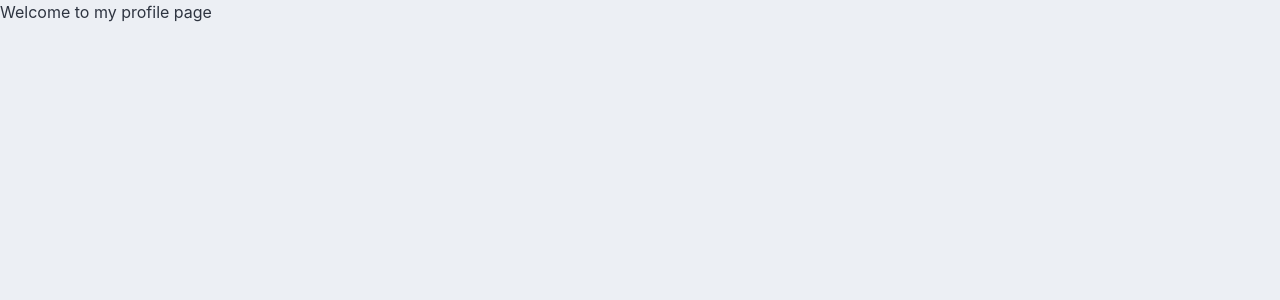
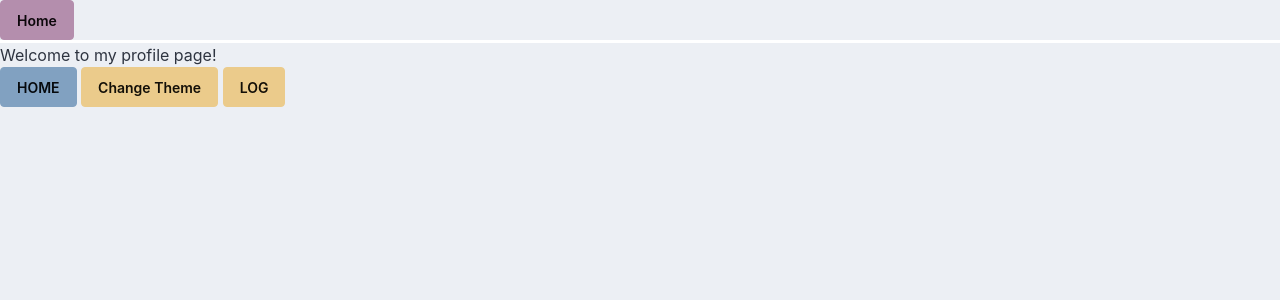
Before and after one commit to HUB4-x/gitHub_Pages_Test, a SvelteKit app: page / in a window 1280 px wide. Shown: the top 300 px of the page. Built offline with nearby package versions, Linux system fonts and the light colour scheme.

Commit message:
added changing theme functionality

```diff
--- /dev/null
+++ b/src/lib/stores/theme.ts
@@ -0,0 +1,47 @@
+/* eslint-disable @typescript-eslint/no-unused-vars */
+/**
+ * Utility functions and storage for the app's theme.
+ */
+import { writable } from "svelte/store"
+
+const LIGHT_x_DARK_THEME: [string, string] = ['nord', 'business'] //maybe make this as an export var
+
+const THEME_LOCAL_STORAGE_KEY: string = 'theme-portfolio-page'
+
+export const currently_active_theme = writable<string>(LIGHT_x_DARK_THEME[0])
+export const is_light_theme_active = writable<boolean>(true)
+
+export function changeTheme() {
+    const light_theme: string = LIGHT_x_DARK_THEME[0]
+    const dark_theme: string = LIGHT_x_DARK_THEME[1]
+    const current_theme: string = get_currently_active_theme()
+
+    if(current_theme === LIGHT_x_DARK_THEME[0]){
+        changeThemeVars(dark_theme, false)
+    } else {
+        changeThemeVars(light_theme, true)
+    }
+}
+
+
+function changeThemeVars(theme_string: string, isLightTheme: boolean, localstorage_key_string: string = THEME_LOCAL_STORAGE_KEY){
+    is_light_theme_active.set(isLightTheme)
+    currently_active_theme.set(theme_string)
+    document.documentElement.setAttribute('data-theme', theme_string);
+    localStorage.setItem(localstorage_key_string, theme_string);
+}
+
+
+export function get_currently_active_theme(): string{
+    const current_theme: string = localStorage.getItem(THEME_LOCAL_STORAGE_KEY)?? LIGHT_x_DARK_THEME[0]
+    return current_theme
+}
+
+
+export function check_light_theme_active(): boolean{
+    const tmp_theme: string = get_currently_active_theme()
+    if(tmp_theme === LIGHT_x_DARK_THEME[0]){
+        return true
+    }
+    return false
+}
--- a/src/routes/+layout.svelte
+++ b/src/routes/+layout.svelte
@@ -6,4 +6,11 @@
 </script>
 
 <svelte:head><link rel="icon" href={favicon} /></svelte:head>
-{@render children()}
+
+
+<div class="w-screen h-screen bg-base overflow-hidden">
+	<nav class="border-b-3 border-white">
+		<button class="btn btn-info">Home</button>
+	</nav>
+	{@render children()}
+</div>
--- a/src/routes/+page.svelte
+++ b/src/routes/+page.svelte
@@ -1,5 +1,13 @@
 <script lang="ts">
-    console.log('Hello World')
+	import { resolve } from "$app/paths";
+	import { changeTheme, currently_active_theme } from "$lib/stores/theme";
+
+
+
+    // console.log('Hello World')
 </script>
 
-<h1>Welcome to my profile page</h1>
+<h1>Welcome to my profile page!</h1>
+<a class="btn btn-secondary" href="{resolve('/')}">HOME</a>
+<button class="btn btn-warning" onclick={changeTheme}>Change Theme</button>
+<button class="btn btn-warning" onclick={()=>{console.log($currently_active_theme)}}>LOG</button>
--- a/src/routes/layout.css
+++ b/src/routes/layout.css
@@ -1,7 +1,7 @@
 @import 'tailwindcss';
 @plugin "daisyui" {
     /* themes: light --default, dark --prefersdark; */
-    themes: nord --default, business --prefersdark;
+    themes: nord --default, business;
 }
 @plugin '@tailwindcss/forms';
 @plugin '@tailwindcss/typography';
```
Also changed, not shown: src/lib/configs/general_config.ts (added).
